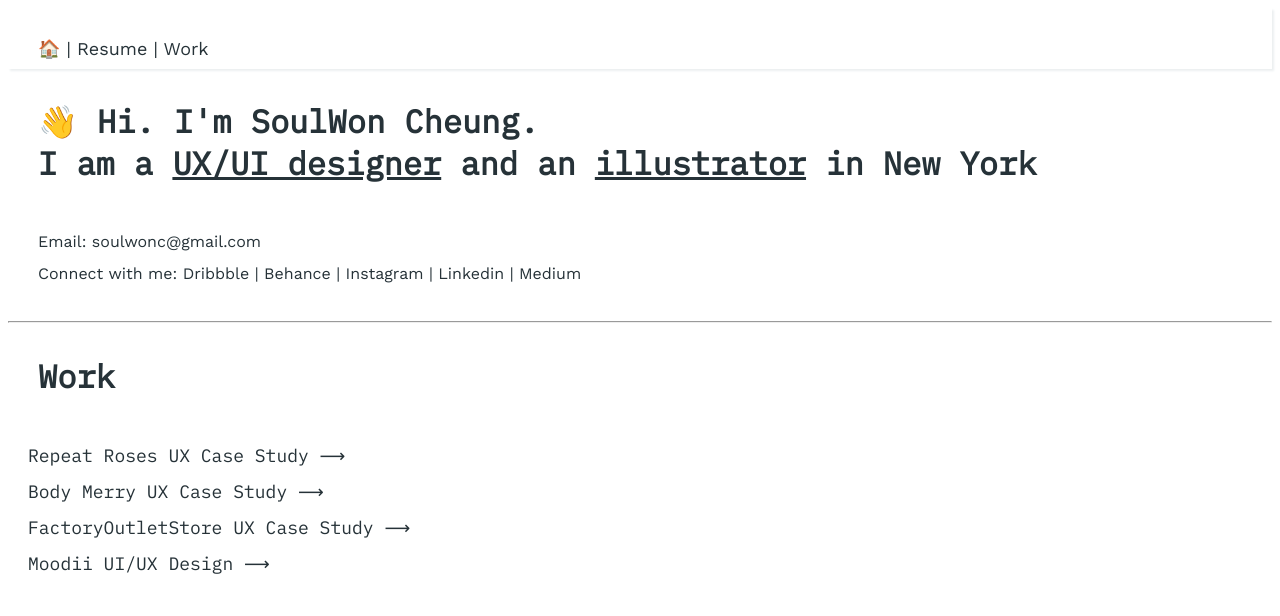
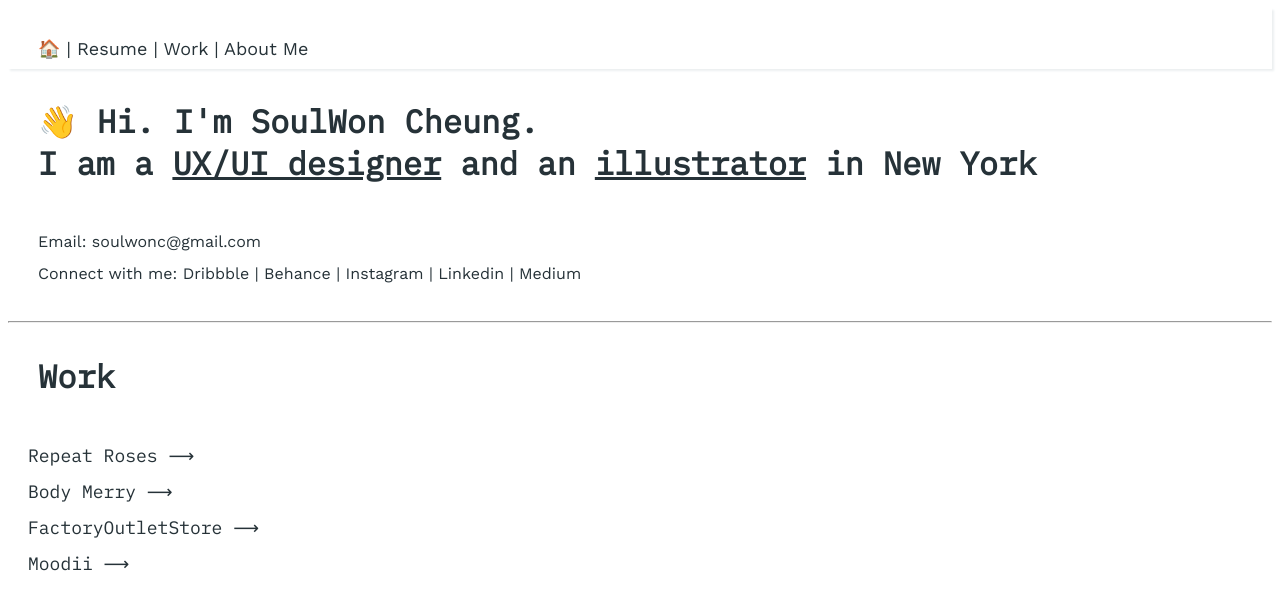
Before and after one commit to scheung85/SoulWon-Portfolio, a plain HTML site: page index.html in a window 1280 px wide. Drawn offline with nearby package versions, Linux system fonts and the light colour scheme; a script that the page names is missing.

Commit message:
Update index.html

```diff
--- a/index.html
+++ b/index.html
@@ -1,33 +1,38 @@
 <!DOCTYPE html>
   <html>
-  <meta name="viewport" content="width=device-width, initial-scale=1.0">
-
     <head>
      <script type="text/javascript" src="script.js"></script>
      <link type="text/css" rel="stylesheet" href="style.css"/>
      <link href="https://fonts.googleapis.com/css?family=IBM+Plex+Mono" rel="stylesheet">
      <link href="https://fonts.googleapis.com/css?family=Work+Sans" rel="stylesheet">
-     <link href="style.css" type="text/css" media="screen and (max-device-width: 480px)" rel="stylesheet"/>
-
-     <title>soulwon.com</title>
+     <meta name="viewport" content="width=device-width, initial-scale=1.0">
+     <meta name="keywords" content="UX, UI, Design, illustration, New York">
+     <meta name="description" content="UXUI Designer and illustrator in New York">
+     <meta name="author" content="Soul Won Cheung">
+   <title>soulwon.com</title>
       </head>
 
       <body>
       <nav>
-      <a href="./index.html">🏠</a> | <a href="https://drive.google.com/file/d/1c-5m6htrLExZ3mDj3x0DdrKrVfycuNr0/view?usp=sharing" target="_blank">Resume</a> | <a href="https://soulwon.myportfolio.com" target="_blank">Work</a>
+      <a href="./index.html">🏠</a> | <a href="https://drive.google.com/file/d/1c-5m6htrLExZ3mDj3x0DdrKrVfycuNr0/view?usp=sharing" target="_blank">Resume</a> | <a href="https://soulwon.myportfolio.com/" target="_blank">Work</a> | <a href"soulwon.com/about.html">About Me</a>
       </nav>
-      <h1>👋 Hi. I'm SoulWon Cheung.<br>I am a <a href="http://soulwon.com" target="_blank"><u>UX/UI designer</u></a> and an <a href="https://dribbble.com/soulwoncheung" target="_blank"><u>illustrator</u></a> in New York </h1>
+    <div class= "intro">
+       <h1>👋 Hi. I'm SoulWon Cheung.<br>I am a <a href="http://soulwon.com" target="_blank"><u>UX/UI designer</u></a> and an <a href="https://dribbble.com/soulwoncheung" target="_blank"><u>illustrator</u></a> in New York </h1>
+    </div>
       <h4>Email: soulwonc@gmail.com <br> Connect with me: <a href="https://dribbble.com/soulwoncheung" target="_blank">Dribbble</a> | <a href="https://www.behance.net/soulwoncheung" target="_blank">Behance</a> | <a href="https://www.instagram.com/soulwon_design/" target="_blank">Instagram</a> | <a href="https://www.linkedin.com/in/soulwoncheung/" target="_blank">Linkedin</a> | <a href="https://medium.com/@SoulWonCheung" target="_blank">Medium</a></h4>
       <hr>
+    <div class= "title">
       <h1><strong>Work</strong></h1>
-<div class="casestudy">
-      <a href="https://medium.com/@SoulWonCheung/repeat-roses-ux-case-study-c8b305466c96" target="_blank">Repeat Roses UX Case Study &#10230; </a>
+    </div>
+<div class= "casestudy">
+      <a href="https://medium.com/@SoulWonCheung/repeat-roses-ux-case-study-c8b305466c96" target="_blank">Repeat Roses &#10230;</a>
       <br>
-      <a href="https://medium.com/@SoulWonCheung/body-merry-bundle-page-ux-case-study-d027897f5b8" target="_blank">Body Merry UX Case Study &#10230;</a>
+      <a href="https://medium.com/@SoulWonCheung/body-merry-bundle-page-ux-case-study-d027897f5b8" target="_blank">Body Merry &#10230;</a>
       <br>
-      <a href="https://medium.com/@SoulWonCheung/fos-mobile-site-ux-case-study-a19ddad3e16" target="_blank">FactoryOutletStore UX Case Study &#10230; </a>
+      <a href="https://medium.com/@SoulWonCheung/fos-mobile-site-ux-case-study-a19ddad3e16" target="_blank">FactoryOutletStore &#10230; </a>
       <br>
-      <a href="https://medium.com/@SoulWonCheung/ui-interaction-design-35931a3db791" target="_blank">Moodii UI/UX Design &#10230; </a>
+      <a href="https://medium.com/@SoulWonCheung/ui-interaction-design-35931a3db791" target="_blank">Moodii &#10230; </a>
+    </div>
 
       </body>
 
```
